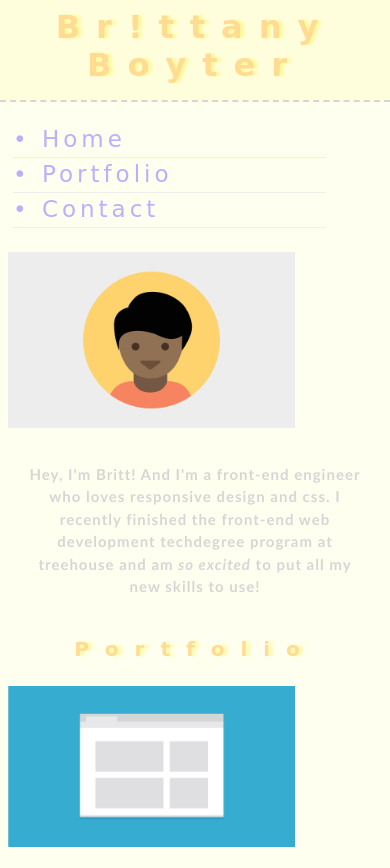
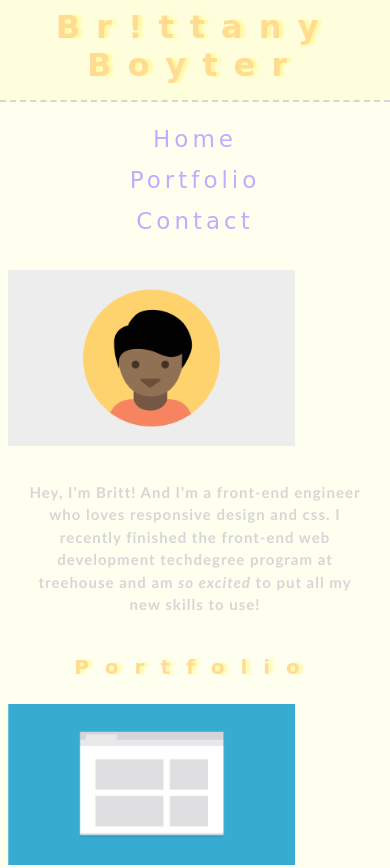
Before and after one commit to brittboyter/techdegree-project2, a plain HTML site: page index.html in a window 390 px wide. Shown: the top 868 px of the page. Drawn offline with Linux system fonts and the light colour scheme; a web font is replaced by a local one.

Commit message:
Mobile/ Centered nav fix

```diff
--- a/css/styles.css
+++ b/css/styles.css
@@ -28,27 +28,25 @@ body {
 
 nav ul {
     background-color: transparent;
-    margin-left: -27px;
+    padding: 0;
 
 }
 
 ul.no-bullets {
     list-style-type: none;
 
+
 }
 
 ul li {
-    display:  block;
+    display: block;
+    text-align: center;
     background-color:  transparent;
-    width: 83%;
-    padding-left: 0;
-    padding-bottom: 1px;
-    border-bottom: 1px solid #eee;
+    padding-bottom: .5em;
 
 }
 
 ul a {
-    text-align: left;
     color: rgb(189, 174, 255);
     font-family: 'Life Savers', cursive;
     font-size: 23px;
--- a/index.html
+++ b/index.html
@@ -18,9 +18,9 @@
 
             <nav>
               <ul>
-                 <li><a href="#top">&#8226; Home</a></li>
-                 <li><a href="#portfolio">&#8226; Portfolio</a></li>
-                 <li><a href="#contact">&#8226; Contact</a></li>
+                 <li><a href="#top">Home</a></li>
+                 <li><a href="#portfolio">Portfolio</a></li>
+                 <li><a href="#contact">Contact</a></li>
               </ul>
             </nav>
 
```
